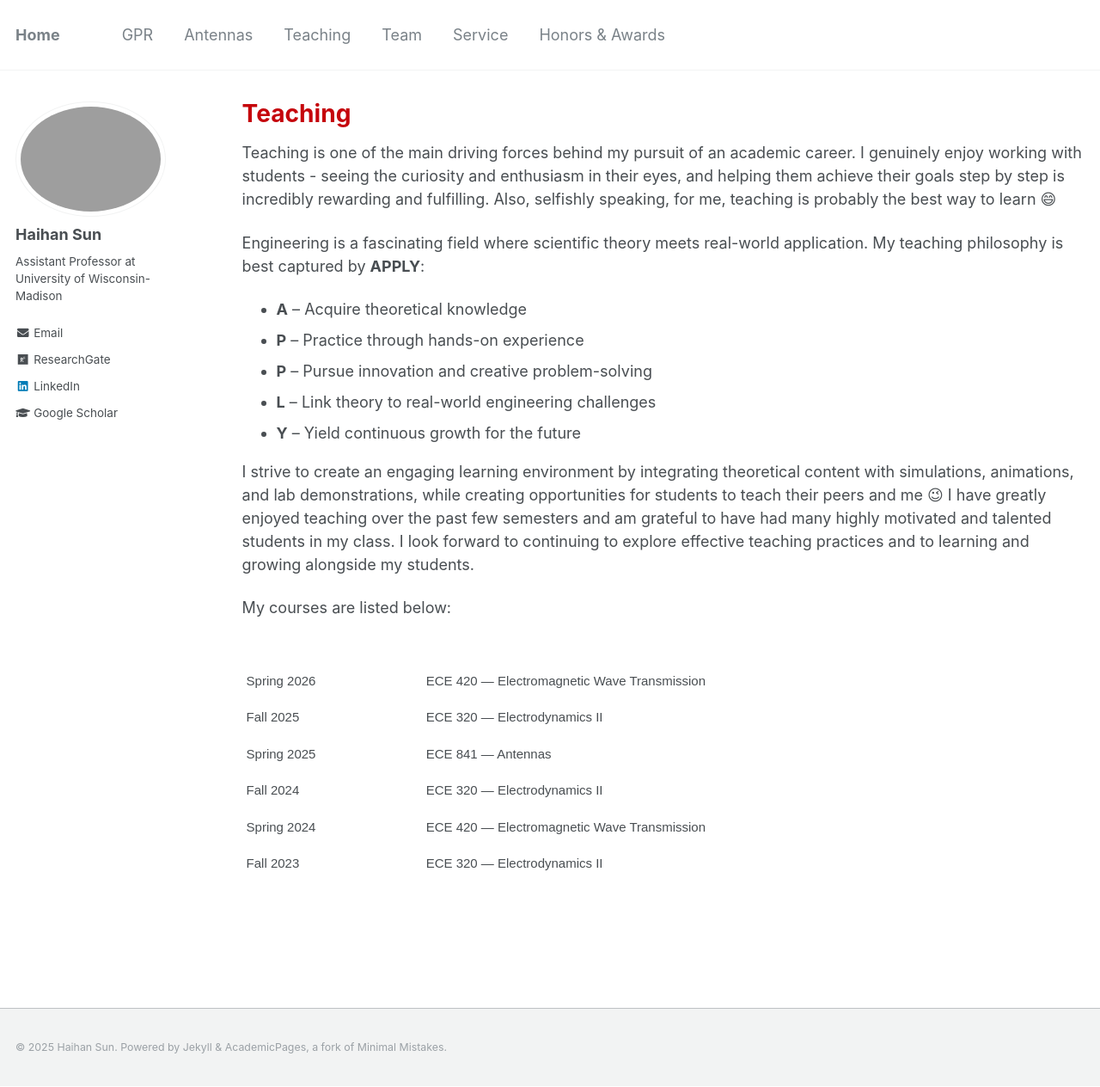
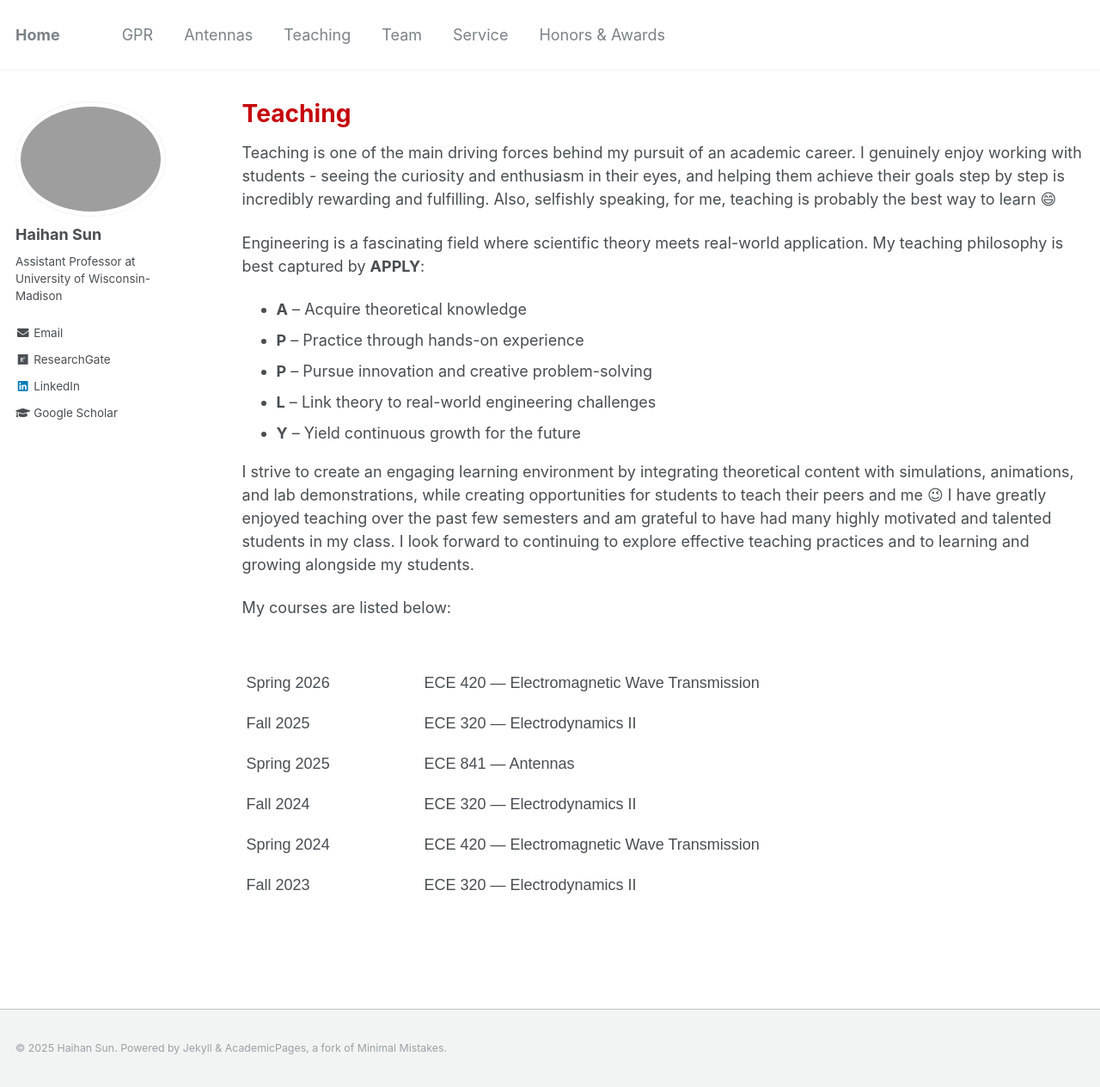
Before and after one commit to Haihan-Sun/Haihan-Sun.github.io, a Jekyll site: the page built from _pages/teaching.html, in a window 1280 px wide and 1264 px high. Shown: the whole window at 86% size. Built offline with Jekyll 4.4.1, drawn with Linux system fonts in a browser that asks for light colours.

Commit message:
Update teaching.html

```diff
--- a/_pages/teaching.html
+++ b/_pages/teaching.html
@@ -38,11 +38,11 @@ author_profile: true
 </section>
 <style type="text/css">
 .tg  {border:none;border-collapse:collapse;border-spacing:0;}
-.tg td{border-style:solid;border-width:0px;font-family:Arial, sans-serif;font-size:16px;overflow:hidden;
+.tg td{border-style:solid;border-width:0px;font-family:Arial, sans-serif;font-size:18px;overflow:hidden;
   padding:10px 5px;word-break:normal;}
-.tg th{border-style:solid;border-width:0px;font-family:Arial, sans-serif;font-size:16px;font-weight:normal;
+.tg th{border-style:solid;border-width:0px;font-family:Arial, sans-serif;font-size:18px;font-weight:normal;
   overflow:hidden;padding:10px 5px;word-break:normal;}
-.tg .tg-ko0z{background-color:#ffffff;border-color:#ffffff;font-size:15px;text-align:left;vertical-align:top}
+.tg .tg-ko0z{background-color:#ffffff;border-color:#ffffff;font-size:18px;text-align:left;vertical-align:top}
 </style>
 <br>
 <table class="tg">
```
